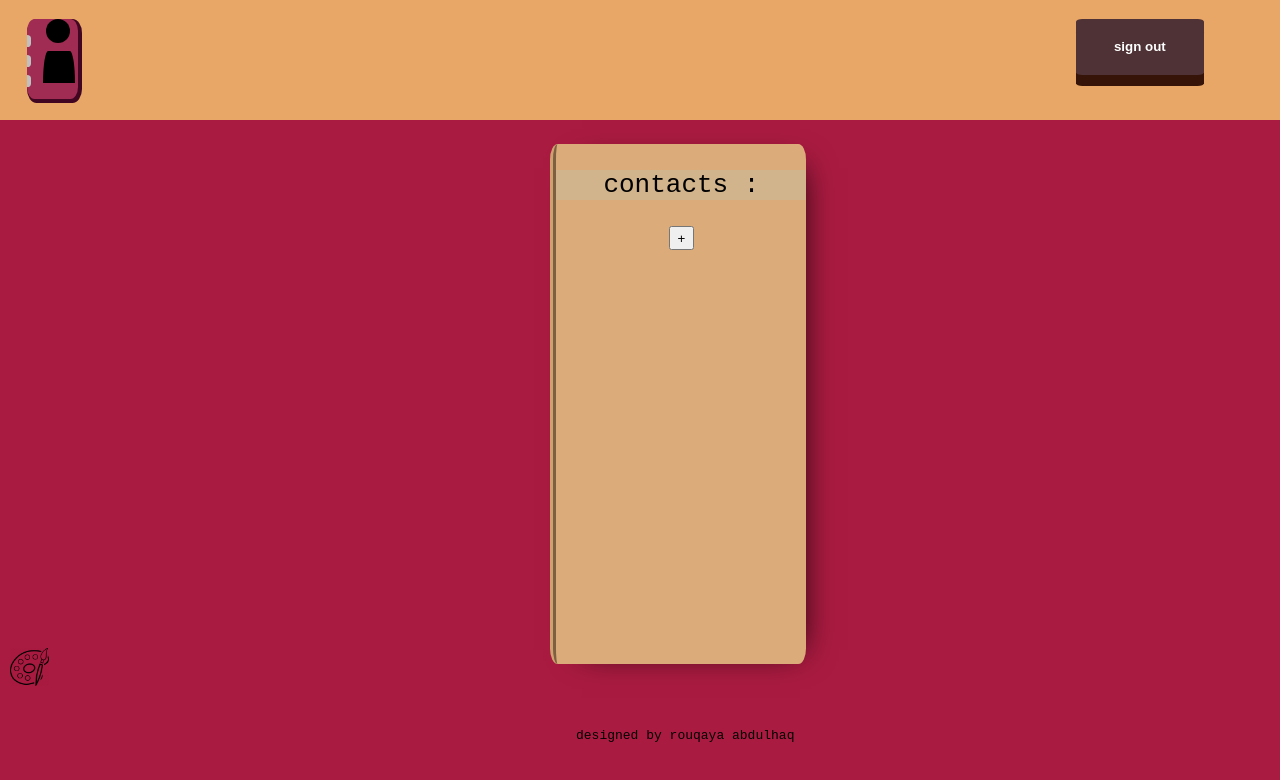
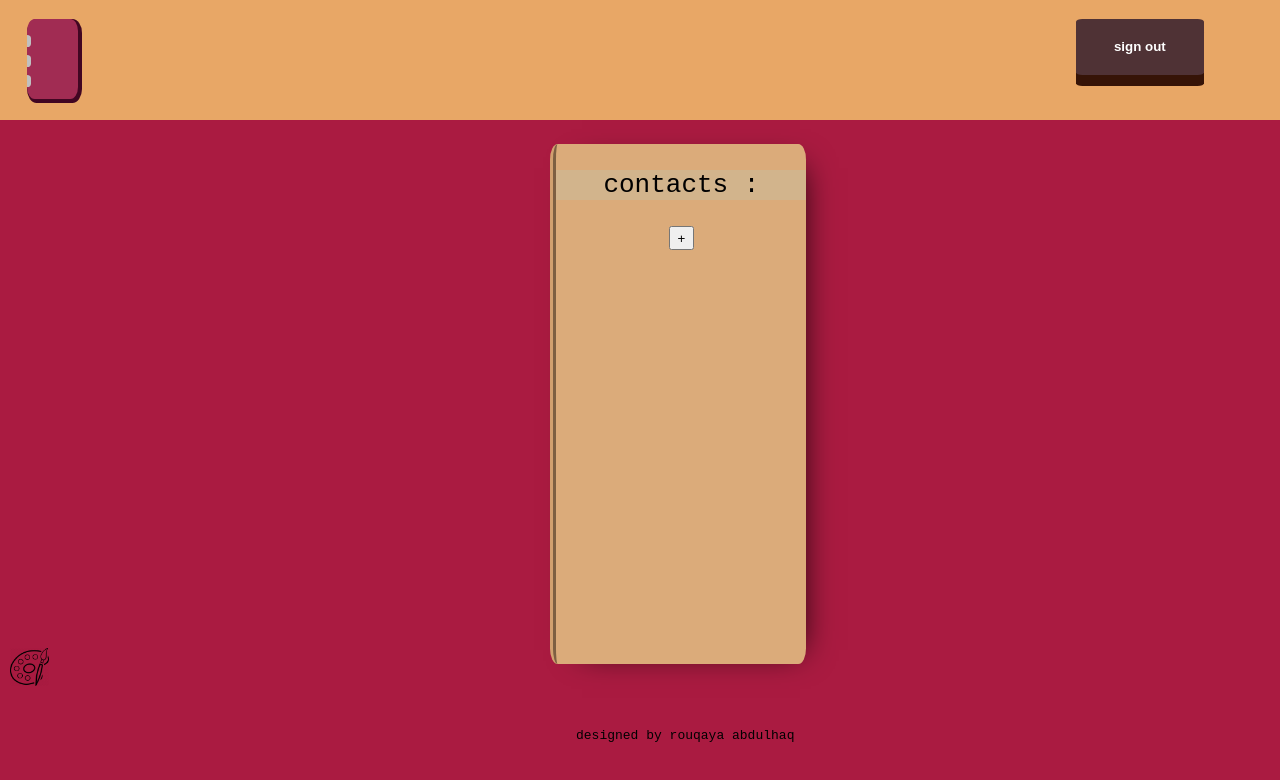
Before and after one commit to rouqaya-abdulhaq/contact-book-react, a React (Create React App) app: page / in a window 1280 px wide. Shown: the top 780 px of the page. Built offline with nearby package versions, Linux system fonts and the light colour scheme.

Commit message:
created style tables and changed minor values and names

```diff
--- a/src/components/editButton/editButton.js
+++ b/src/components/editButton/editButton.js
@@ -36,7 +36,7 @@ class EditButton extends React.Component{
     render(){
         return(
             <div>
-                <img src={Icon} alt="edit" className="contactButton"
+                <img src={Icon} alt="edit" className="contactButtons"
                     onClick={this.displayEditForm}></img>
                 <div className="contactForm">
                     <PopUp display={this.state.editClicked}>
--- a/src/components/logo/logo.css
+++ b/src/components/logo/logo.css
@@ -6,6 +6,7 @@
   padding-top: 1vh;
   box-sizing:border-box;
   position: relative;
+  overflow: hidden;
   margin-left: 4%;
   margin-top: 1%;
 }
@@ -19,11 +20,11 @@
 }
 
 #icon{
-    position: absolute;
-    margin-left: 1em;
-    margin-top: 1.5em;
+    position: fixed;
+    margin-left: 1%;
+    margin-top: 1.5%;
 }
-  #cover{
-    position: relative;
-    overflow: hidden;
+
+@media only screen and (max-width: 600px) {
+
 }
--- a/src/components/logo/personIcon/personIcon.css
+++ b/src/components/logo/personIcon/personIcon.css
@@ -1,18 +1,18 @@
 .person-icon{
   background: black;
   position: relative;
-    height: 2em;
-    width: 2em;
+  height:   4%;
+  width: 2%;
   border-radius:   50%/100px 100px 0 0;
 }
 .person-icon::before{
   content: "";
   background: black;
-    height: 1.5em;
-    width: 1.5em;
+  height: 1.5%;
+  width: 1.5%;
   display: block;
-    position: absolute;
-    top: -4vh;
-    left: 0.3vw;
+  position: fixed;
+  top: -4%;
+  left: 0.3%;
   border-radius: 50%;
 }
--- a/src/components/palette/palette.css
+++ b/src/components/palette/palette.css
@@ -1,3 +1,11 @@
+/*-------------------------
+    STYLE TABLE :
+    1- PALETTE INTERFACE
+    2- PALETTE LIST
+        2-1 PALETTE LIST OUTSIDE STRUCTURE
+        2-2 PALETTE LIST INSIDE ELEMENTS
+---------------------------*/
+/*1- PALETTE INTERFACE*/
 .paletteIcon{
     grid-area: palette;
     margin-left: 2%;
@@ -6,6 +14,14 @@ img{
     width: 3vw;
     height: auto;
     cursor: pointer;
+}
+/*----------------------------------------------*/
+/*2- PALETTE LIST*/
+/*2-1 PALETTE LIST OUTSIDE STRUCTURE*/
+.palettePopUp{
+    position: fixed;
+    top: 35vh;
+    left : 4.5vw;
 }
 .styleList{
     height: 100%;
@@ -16,7 +32,8 @@ img{
     grid-gap: 2%;
     overflow-y: auto;
 }
-
+/*----------------------------*/
+/*2-2 PALETTE LIST INSIDE ELEMENTS*/
 .block{
     background: whitesmoke;
     text-align: center;
@@ -26,9 +43,3 @@ img{
 .block:hover{
     cursor: pointer;
 }
-
-.palettePopUp{
-    position: fixed;
-    top: 35vh;
-    left : 4.5vw;
-}
--- a/src/containers/contact-list/contactList.css
+++ b/src/containers/contact-list/contactList.css
@@ -1,11 +1,13 @@
 /*-------------------*/
-/*content table:
-  1-
-  contact list body and it's inside components
-   1-1
-   contact
-*/
-/*1-*/
+/*STYLE TABLE:
+  1- CONTACT LIST OUTSIDE STRUCTURE
+  2- CONTACT LIST INSIDE ELEMENTS
+    2-1 DYNAMIC ELEMENTS
+    2-2 CONTACTS
+  3- CONTACT FORM
+    3-1 FORM DYNAMICS
+----------------------*/
+/*1- CONTACT LIST OUTSIDE STRUCTURE*/
 .contactList{
     height: 65vh;
     width: 20vw;
@@ -17,25 +19,41 @@
     -moz-box-shadow: 13px 5px 32px -19px rgba(0,0,0,1);
     box-shadow: 13px 5px 32px -19px rgba(0,0,0,1);
 }
-
+/*--------------------------------------------------------------*/
+/*2- CONTACT LIST INSIDE ELEMENTS*/
+/*2-1 DYNAMIC ELEMENTS*/
 .title{
     font-family: monospace;
     font-size: 2em;
     position: sticky;
     top: 1vh;
 }
-
-.cancelButton{
-    outline: none;
-    font-size: 10%;
-}
-
 .addButton{
     height: 3vh;
     width: 2vw;
     text-align: center;
     outline: none;
 }
+/*-----------------------*/
+/*2-2 CONTACTS*/
+.contact{
+    display: flex;
+    justify-content: center;
+    margin-top: 3%;
+}
+/*the margin for the edit is not really showing*/
+.contactButtons{
+    margin-left: 2.5%;
+    border: none;
+    background: transparent;
+    cursor: pointer;
+    font-size: 20px;
+    height: 3.5vh;
+    width: auto;
+    font : bolder;
+}
+/*--------------------------------------------------------------*/
+/*3- CONTACT FORM */
 /*this could be improved by  enabling the other
 buttons to be pressed*/
 .contactForm{
@@ -45,21 +63,9 @@ buttons to be pressed*/
     top: 33vh;
     border-radius: 3%;
 }
-
-/*1-1*/
-.contact{
-    display: flex;
-    justify-content: center;
-    margin-top: 3%;
+/*-----------------------*/
+/*3-1 FORM DYNAMICS*/
+.cancelButton{
+    outline: none;
+    font-size: 10%;
 }
-/*the margin for the edit is not really showing*/
-.contactButton{
-    margin-left: 2.5%;
-    border: none;
-    background: transparent;
-    cursor: pointer;
-    font-size: 20px;
-    height: 3.5vh;
-    width: auto;
-    font : bolder;
-}
--- a/src/containers/contact-list/contactList.js
+++ b/src/containers/contact-list/contactList.js
@@ -54,7 +54,7 @@ class ContactList extends React.Component{
            submitEditHandler={(newContact)=>this.onEditHandler(index , newContact)}
            oldContact={contact}/>
 
-           <button className="contactButton" onClick={()=>this.onDeleteHandler(index)}> x </button>
+           <button className="contactButtons" onClick={()=>this.onDeleteHandler(index)}> x </button>
         </div>)
 
         return(
--- a/src/containers/form/form.css
+++ b/src/containers/form/form.css
@@ -1,5 +1,4 @@
-/* .formWrapper{
-} */
+
 .submitButton{
     outline: none;
     border-radius: 10%;
```
Also changed, not shown: src/App.css (+7 -6 lines), src/components/header/header.css (+16 -2 lines). Lines whose indentation alone changed are shown as unchanged.
